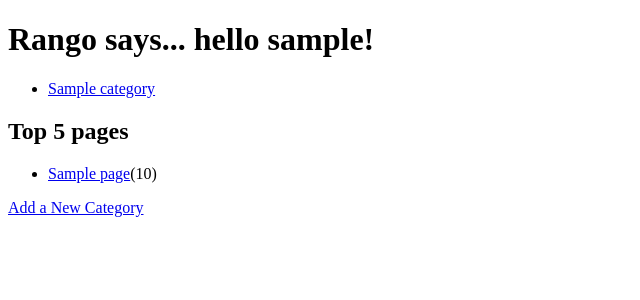
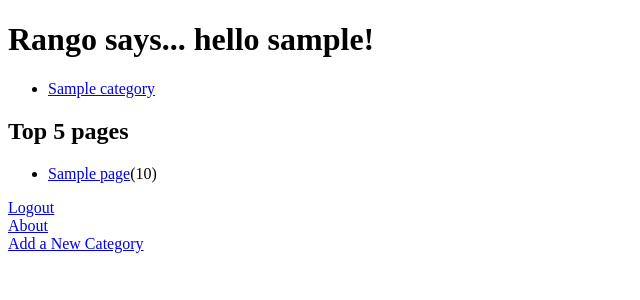
Before and after one commit to SanketDG/Rango, a Django app: page /rango/ in a window 1280 px wide. Shown: the top 300 px of the page, without its empty margins (0-640 px from the left). Run offline with Django 3.2, Linux system fonts and the light colour scheme; a user stored in the database is signed in; tables that the repository leaves empty hold one stand-in row (values such as "Sample post").

Commit message:
edit to allow login/logout

```diff
--- a/templates/rango/index.html
+++ b/templates/rango/index.html
@@ -27,10 +27,14 @@
                 <li><a href="{{ page.url }}">{{page.title}}</a><span>({{ page.views }})</span></li>
                 {% endfor %}
             </ul>
+    {% if user.is_authenticated %}
+        <a href="/rango/logout/">Logout</a><br />
+    {% else %}
+        <a href="/rango/register/">Register Here</a><br />
+        <a href="/rango/login/">Login</a><br />
+    {% endif %}
+
+    <a href="/rango/about/">About</a><br/>
     <a href="/rango/add_category/">Add a New Category</a><br />
-    {% if not user.is_authenticated %}
-        <a href="/rango/register/">Register Here</a>
-        <a href="/rango/login/">Login</a>
-    {% endif %}
     </body>
 </html>
```
